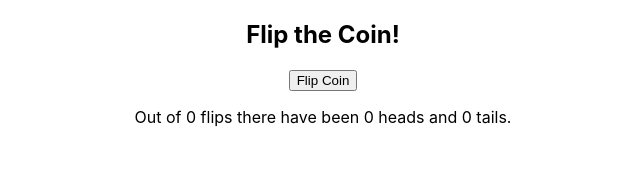
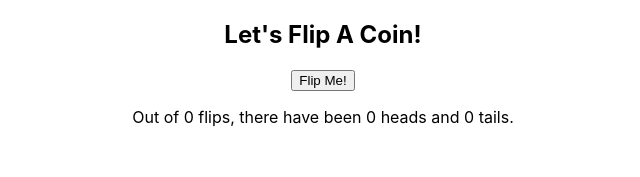
Before and after one commit to vanessanaja/react-coin-toss, a React (Create React App) app: page / in a window 1280 px wide. Shown: the top 177 px of the page, without its empty margins (317-957 px from the left). Built offline with nearby package versions, Linux system fonts and the light colour scheme.

Commit message:
display correct Coin and correct stats

```diff
--- a/src/App.js
+++ b/src/App.js
@@ -1,6 +1,6 @@
 import React, { Component } from 'react';
+import CoinContainer from './CoinContainer';
 import './App.css';
-import CoinContainer from './CoinContainer';
 
 class App extends Component {
   render() {
--- /dev/null
+++ b/src/Coin.css
@@ -0,0 +1,4 @@
+.Coin img {
+  width: 200px;
+  height: auto;
+}
--- /dev/null
+++ b/src/Coin.js
@@ -0,0 +1,14 @@
+import React, { Component } from 'react';
+import './Coin.css'
+
+class Coin extends Component{
+  render(){
+    return (
+      <div className='Coin'>
+        <img src={this.props.info.imgSrc} alt={this.props.info.side} />
+      </div>
+    )
+  }
+}
+
+export default Coin;
--- a/src/CoinContainer.js
+++ b/src/CoinContainer.js
@@ -1,11 +1,12 @@
 import React, { Component } from 'react';
+import Coin from './Coin';
 import { choice } from './helpers';
 
 class CoinContainer extends Component {
   static defaultProps = {
     coins: [
-      {side: 'heads', imgSrc: "https://tinyurl.com/react-coin-heads-jpg" },
-      {side: 'tails', imgSrc: "https://tinyurl.com/react-coin-tails-jpg"}
+      { side: "heads", imgSrc: "https://tinyurl.com/react-coin-heads-jpg" },
+      { side: "tails", imgSrc: "https://tinyurl.com/react-coin-tails-jpg" }
     ]
   }
   constructor(props){
@@ -22,7 +23,6 @@ class CoinContainer extends Component {
     const newCoin = choice(this.props.coins);
     this.setState(st => {
       return{
-        ...st,
         currCoin: newCoin,
         numFlips: st.numFlips + 1,
         numHeads: st.numHeads + (newCoin.side === 'heads' ? 1 : 0),
@@ -35,12 +35,16 @@ class CoinContainer extends Component {
   }
   render(){
     return (
-      <div className="CoinContainer">
-        <h2>Flip the Coin!</h2>
-        <button onClick={this.handleClick}>Flip Coin</button>
-        <p>Out of {this.state.numFlips} flips there have been {this.state.numHeads} heads and {this.state.numTails} tails.</p>
+      <div className='CoinContainer'>
+        <h2>Let's Flip A Coin!</h2>
+        {this.state.currCoin && <Coin info={this.state.currCoin} />}
+        <button onClick={this.handleClick}>Flip Me!</button>
+        <p>
+          Out of {this.state.numFlips} flips, there have been {this.state.numHeads}{" "}
+          heads and {this.state.numTails} tails.
+        </p>
       </div>
-    )
+    );
   }
 }
 
```
